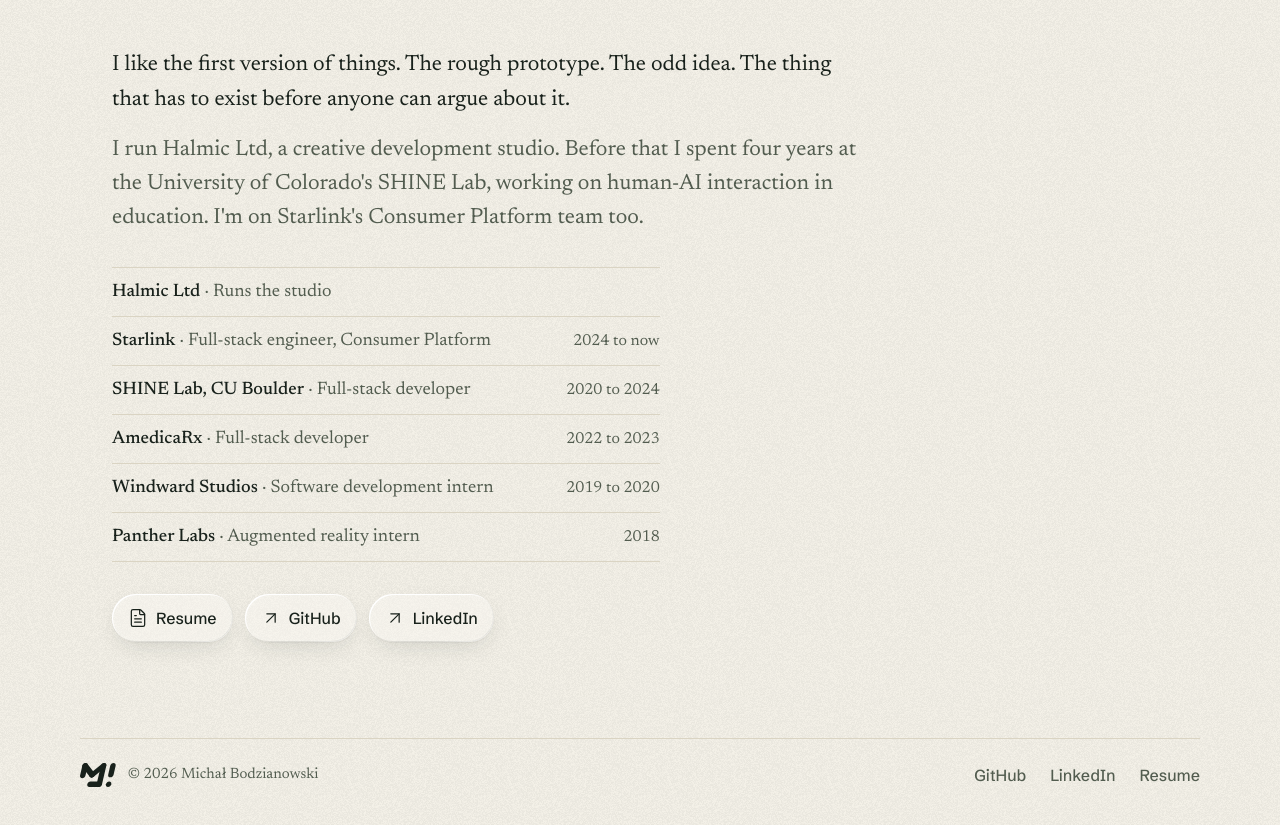
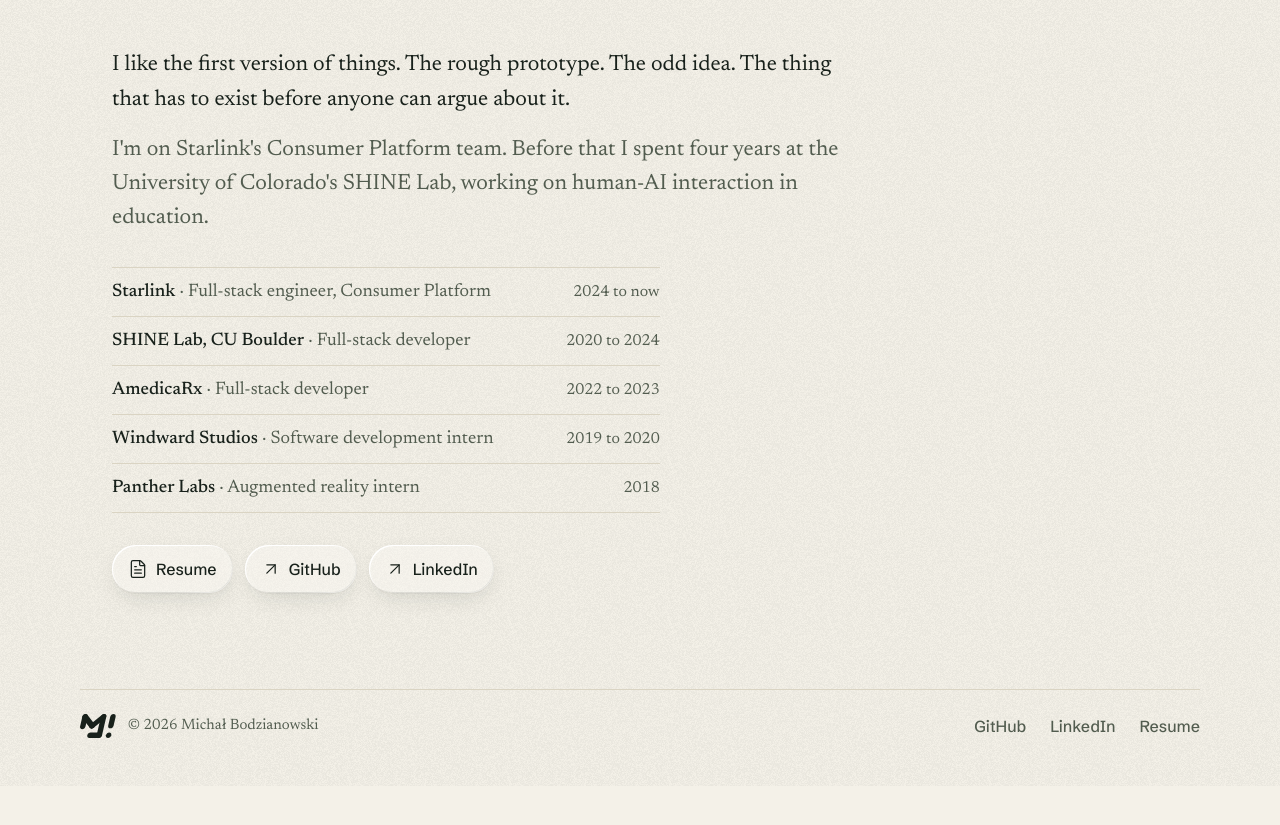
Before and after one commit to ItsMichal/space, a Next.js app: page / in a window 1280 px wide. Shown: the part 3040-3865 px from the top of the page. After the commit the page ends 3826 px from the top, so only its background shows below. Built offline with nearby package versions, Linux system fonts and the light colour scheme.

Commit message:
Remove Halmic Ltd references for now
Co-Authored-By: Claude Sonnet 5.5 <noreply@anthropic.com>

```diff
--- a/content/profile.ts
+++ b/content/profile.ts
@@ -29,10 +29,9 @@ export const profile = {
   /** About section paragraphs, first person. */
   about: [
     "I like the first version of things. The rough prototype. The odd idea. The thing that has to exist before anyone can argue about it.",
-    "I run Halmic Ltd, a creative development studio. Before that I spent four years at the University of Colorado's SHINE Lab, working on human-AI interaction in education. I'm on Starlink's Consumer Platform team too.",
+    "I'm on Starlink's Consumer Platform team. Before that I spent four years at the University of Colorado's SHINE Lab, working on human-AI interaction in education.",
   ],
   worksFor: [
-    { name: 'Halmic Ltd', url: 'https://halmic.co' },
     { name: 'Starlink', url: 'https://www.starlink.com' },
   ],
   alumniOf: ['University of Colorado Boulder'],
@@ -49,7 +48,6 @@ export const profile = {
   ],
   /** Compact home page Experience list, newest first. */
   experience: [
-    { company: 'Halmic Ltd', role: 'Runs the studio' },
     { company: 'Starlink', role: 'Full-stack engineer, Consumer Platform', years: '2024 to now' },
     { company: 'SHINE Lab, CU Boulder', role: 'Full-stack developer', years: '2020 to 2024' },
     { company: 'AmedicaRx', role: 'Full-stack developer', years: '2022 to 2023' },
```
Also changed, not shown: 3 other files (tests, documents, lock files or other folders).
